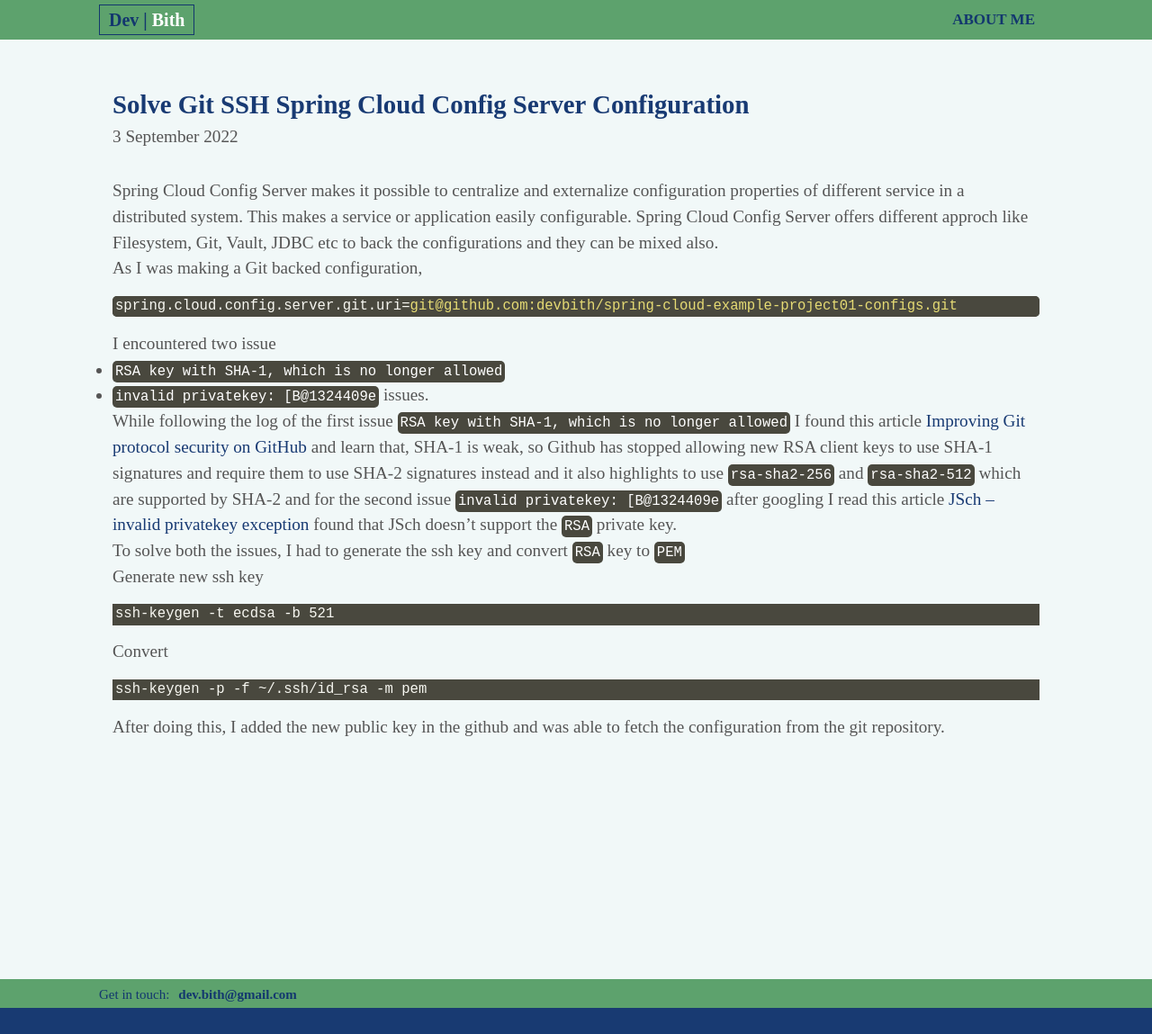
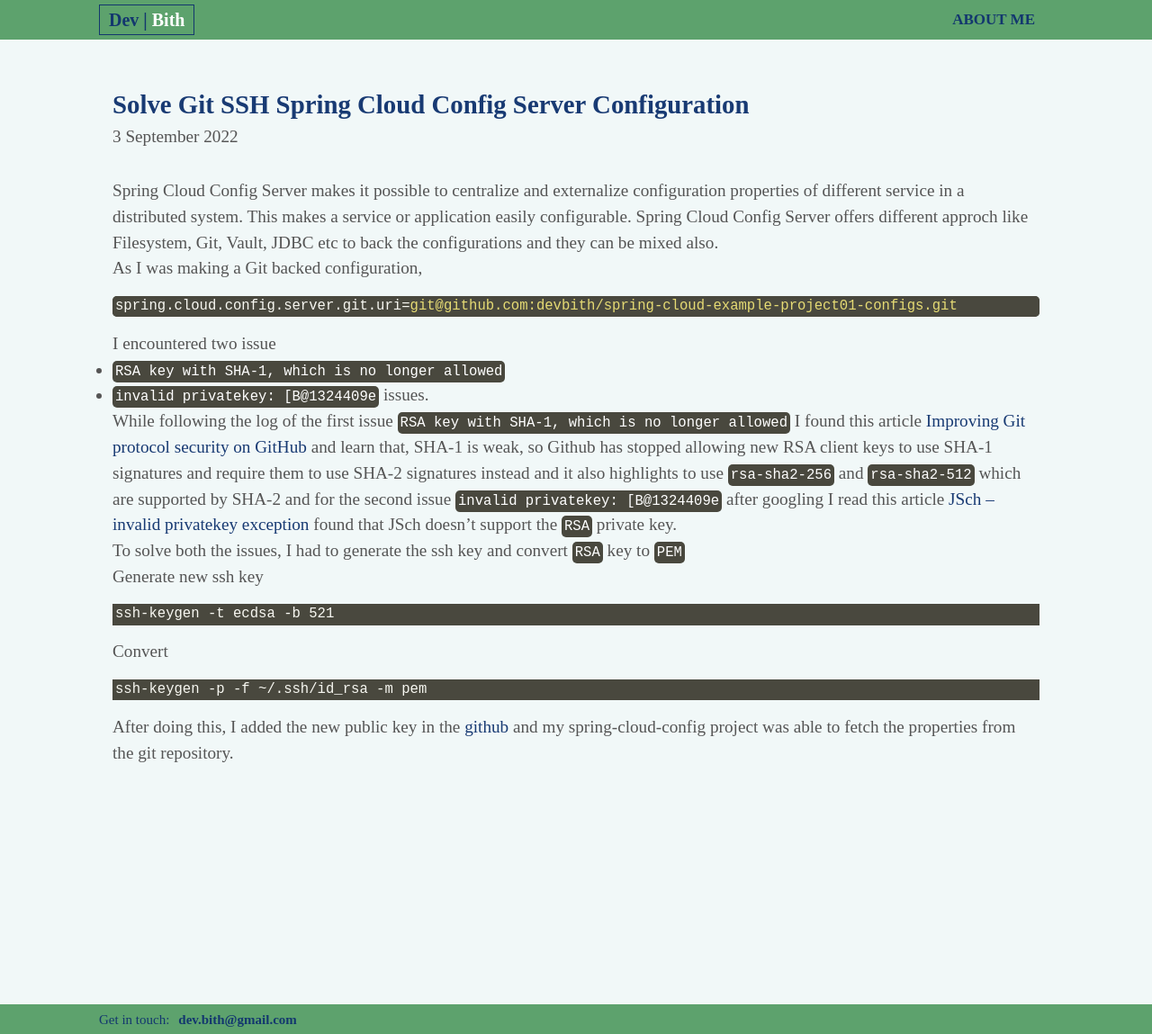
Before and after one commit to bishalthapa-x/bishalthapax.github.io, a Jekyll site: the page built from _posts/2022-09-04-solve-git-ssh-spring-cloud-config-server-configuration.md, in a window 1280 px wide. Shown: the whole page at 90% size. Built offline with Jekyll 4.4.1, drawn with Linux system fonts in a browser that asks for light colours; before the commit the page ends 1120 px from its top, so only the background shows below that.

Commit message:
Update 2022-09-04-solve-git-ssh-spring-cloud-config-server-configuration.md

````diff
--- a/_posts/2022-09-04-solve-git-ssh-spring-cloud-config-server-configuration.md
+++ b/_posts/2022-09-04-solve-git-ssh-spring-cloud-config-server-configuration.md
@@ -34,4 +34,4 @@ Convert
 ssh-keygen -p -f ~/.ssh/id_rsa -m pem
 ```
 
-After doing this, I added the new public key in the github and was able to fetch the configuration from the git repository.
+After doing this, I added the new public key in the <a href="https://github.com/">github</a> and my spring-cloud-config project was able to fetch the properties from the git repository.
````
